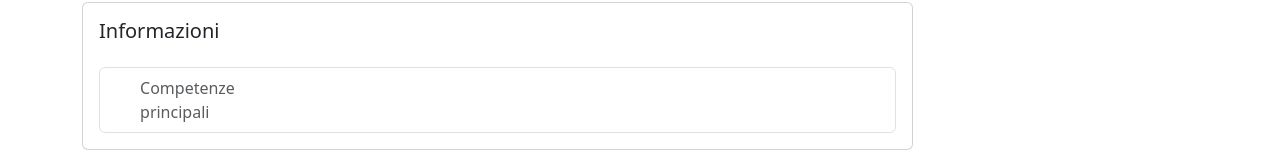
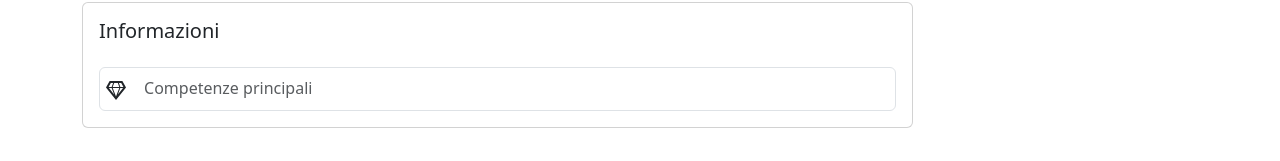
Before and after one commit to Frelser77/linkdin-redux, a React (Create React App) app: page /profile/me in a window 1280 px wide. Shown: the part 791-952 px from the top of the page. Built offline with nearby package versions, Linux system fonts and the light colour scheme; no server answers.

Commit message:
WIP-Adjustament

```diff
--- a/src/components/Profile.jsx
+++ b/src/components/Profile.jsx
@@ -172,10 +172,27 @@ function Profile() {
 						<Card.Text className="mt-3 mb-4 text-muted">{profile && profile.bio}</Card.Text>
 						<Card.Text className="d-flex py-1 border rounded-2">
 							<Row className="p-1">
-								<Col xs={2}></Col>
+								<Col xs={2} className="d-flex justify-content-start">
+									<div>
+										<svg
+											xmlns="http://www.w3.org/2000/svg"
+											viewBox="0 0 24 24"
+											aria-hidden="true"
+											role="none"
+											data-supported-dps="24x24"
+											fill="currentColor"
+											class="mercado-match"
+											width="24"
+											height="24"
+											focusable="false"
+										>
+											<path d="M18.36 3H5.64L2 9.5 12 22 22 9.5 18.36 3zm-10.7 7l2.45 6.43L4.96 10h2.7zm1.07 0h6.54L12 18.59 8.73 10zm7.61 0h2.7l-5.15 6.43L16.34 10zm3.09-1h-3.07L14.9 5h2.3l2.24 4zm-5.6-4l1.46 4H8.71l1.46-4h3.66zM6.81 5h2.3L7.65 9H4.58l2.24-4z"></path>
+										</svg>
+									</div>
+								</Col>
 								<Col xs={10}>
-									<CardText className="mb-0 text-muted">Competenze principali</CardText>
-									<CardText className="mb-0 text-muted">{profile && profile.title}</CardText>
+									<p className="mb-0 text-muted">Competenze principali</p>
+									<span className="mb-0 text-muted">{profile && profile.title}</span>
 								</Col>
 							</Row>
 						</Card.Text>
```
